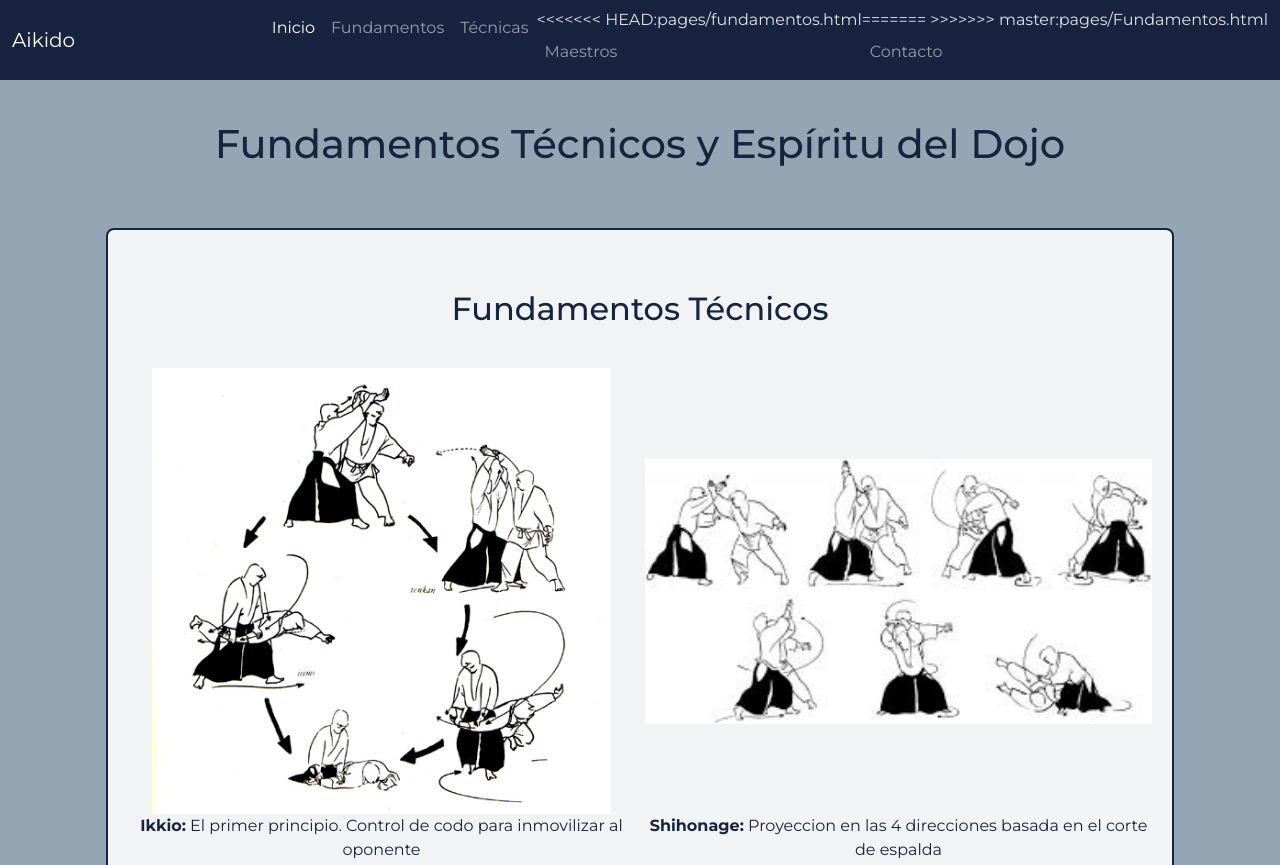
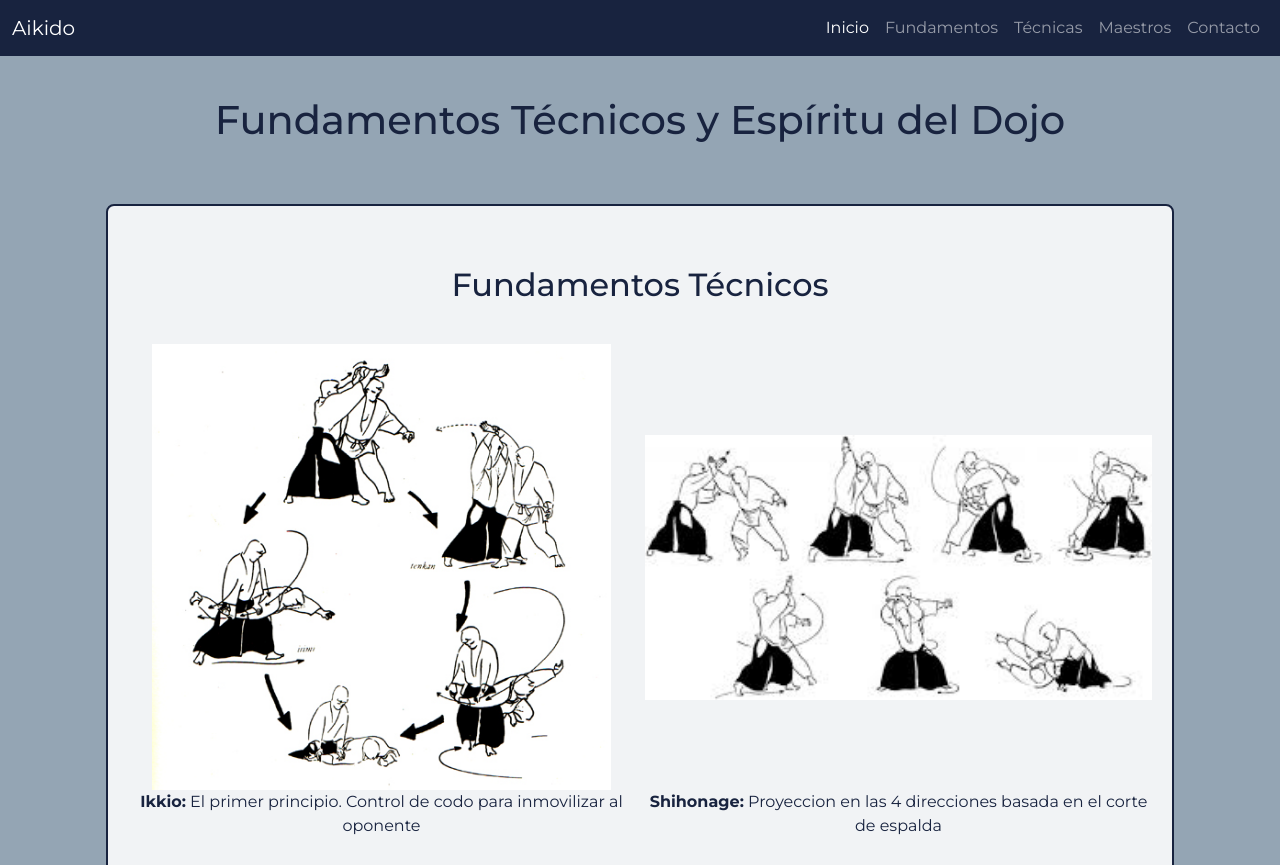
Before and after one commit to marcebarroso-jpg/Proyecto-Coder, a website: page pages/fundamentos.html in a window 1280 px wide. Shown: the top 865 px of the page. Drawn offline with nearby package versions, Linux system fonts and the light colour scheme; a web font is replaced by a local one.

Commit message:
fix menu fundamentos

```diff
--- a/pages/fundamentos.html
+++ b/pages/fundamentos.html
@@ -29,12 +29,9 @@
                 <a class="nav-link" href="tecnicas.html">Técnicas</a>
                 </li>
                 <li class="nav-item">
-<<<<<<< HEAD:pages/fundamentos.html
                 <a class="nav-link" href="maestros.html">Maestros</a>
                 </li>
                 <li class="nav-item">
-=======
->>>>>>> master:pages/Fundamentos.html
                 <a class="nav-link" href="contacto.html">Contacto</a>
                 </li>
             </ul>
```
